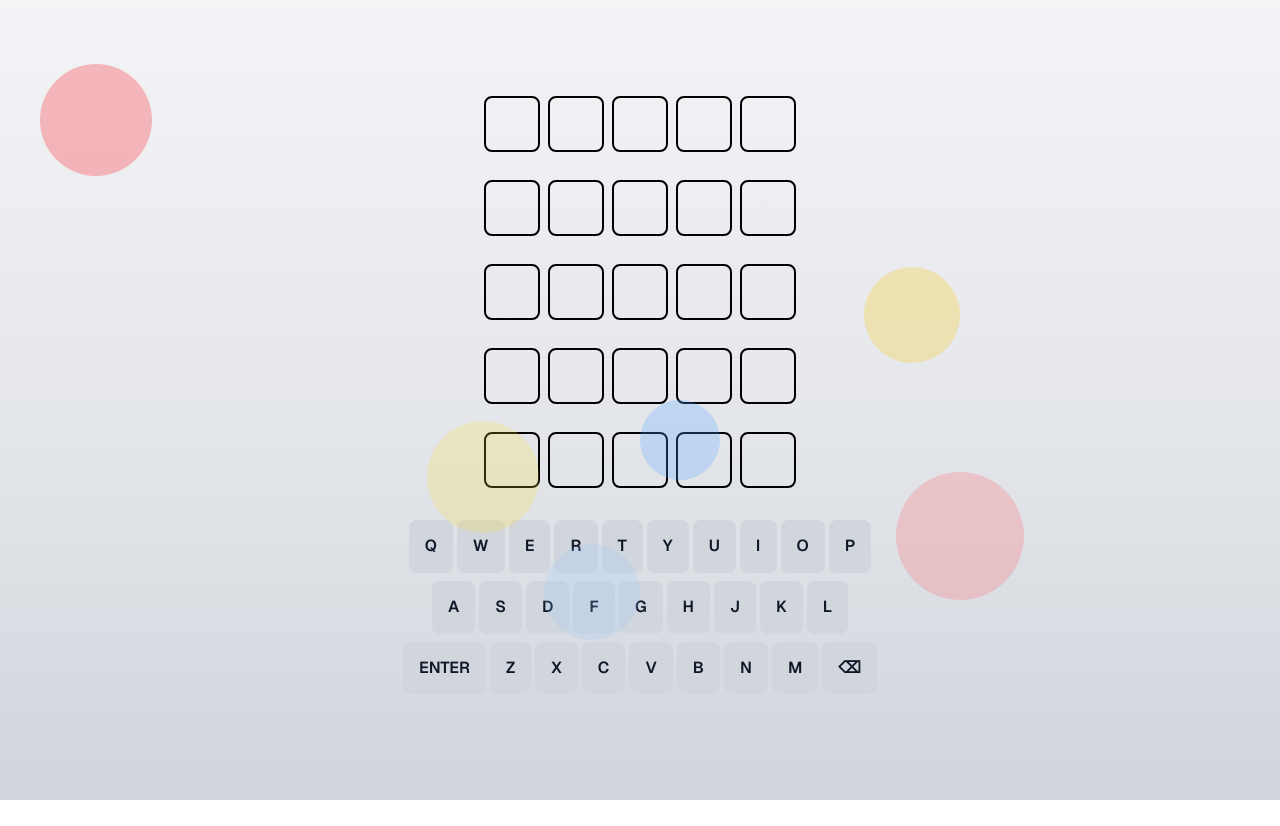
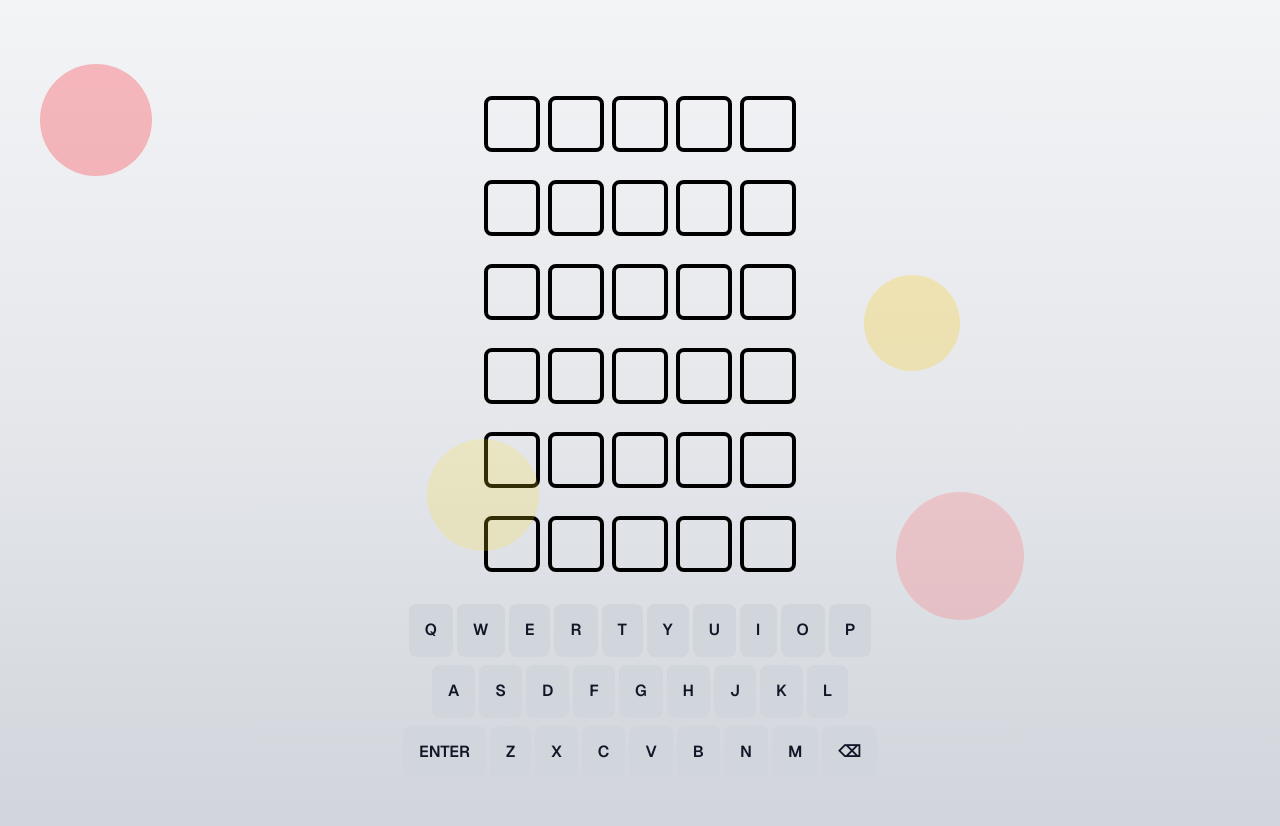
Before and after one commit to riasat-mahbub/wozaro, a Next.js app: page /word in a window 1280 px wide. Before the commit the page ends 800 px from the top, so only its background shows below. Built offline with nearby package versions, Linux system fonts and the light colour scheme.

Commit message:
adjusted the box border and make 1 more guess to make the game more fair.

```diff
--- a/src/app/word/components/Box.tsx
+++ b/src/app/word/components/Box.tsx
@@ -8,7 +8,7 @@ interface BoxProps {
 export const Box = ({ letter, bg }: BoxProps) => {
   return (
     <div
-      className={`border-2 border-black flex items-center justify-center ${bg}
+      className={`border-4 border-black flex items-center justify-center ${bg}
       w-[clamp(2.5rem,6vw,5rem)] h-[clamp(2.5rem,6vw,5rem)]
       sm:w-[clamp(3rem,5vw,6rem)] sm:h-[clamp(3rem,5vw,6rem)]
       md:w-[clamp(3.5rem,4vw,6.5rem)] md:h-[clamp(3.5rem,4vw,6.5rem)]
--- a/src/app/word/page.tsx
+++ b/src/app/word/page.tsx
@@ -8,7 +8,7 @@ import { Answer } from "./types/Answer";
 import OnScreenKeyboard from "./components/OnScreenKeyboard";
 
 export default function Word() {
-  const MAX_ROW = 5;
+  const MAX_ROW = 6;
   const MAX_COLS = 5;
 
   const emptyLetter = { letter: "", state: "empty" as const };
@@ -171,10 +171,6 @@ export default function Word() {
       <div className="absolute top-1/3 right-1/4 w-16 h-16 bg-yellow-400 rounded-full opacity-25 sm:w-24 sm:h-24 rotate-[-8deg]"></div>
       <div className="absolute bottom-1/3 left-1/3 w-20 h-20 bg-yellow-300 rounded-full opacity-20 sm:w-28 sm:h-28 rotate-15"></div>
 
-      {/* Blue circles */}
-      <div className="absolute top-1/2 left-1/2 w-12 h-12 bg-blue-400 rounded-full opacity-25 sm:w-20 sm:h-20 rotate-[-12deg]"></div>
-      <div className="absolute bottom-1/5 right-1/2 w-16 h-16 bg-blue-300 rounded-full opacity-20 sm:w-24 sm:h-24 rotate-10"></div>
-
       {/* Game components */}
       <BoxGrid answers={answers} numCol={MAX_COLS} todaysAnswer={todaysAnswer.current} />
       <InvisibleInput text={text} handleTextChange={handleTextChange} onEnter={() => onFinish()} disabled={inputDisabled} />
```
